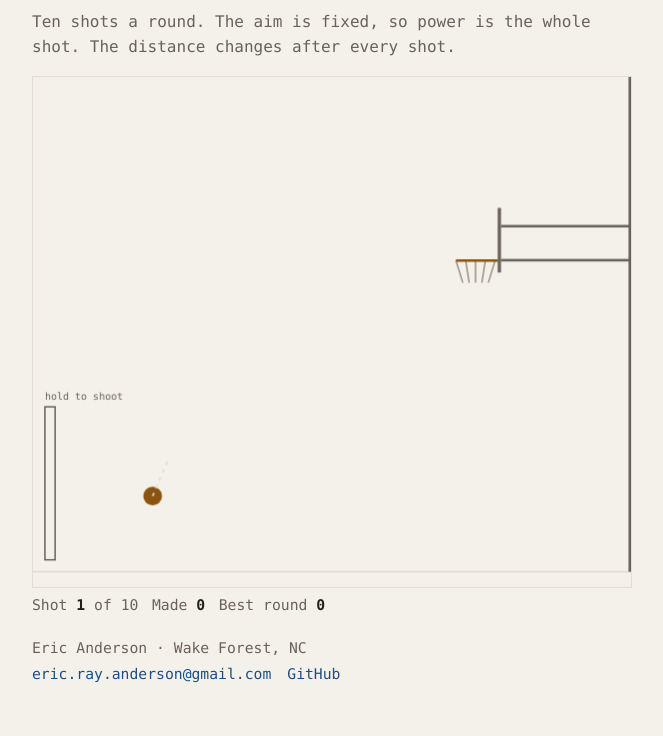
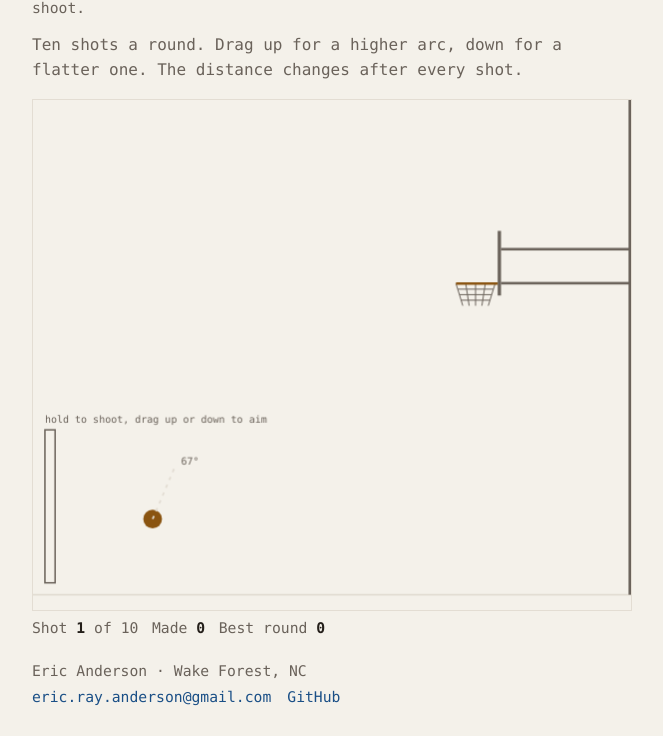
Before and after one commit to ericrayanderson/ericrayanderson.com, a plain HTML site: page basketball.html in a window 1280 px wide. Shown: the part 89-825 px from the top of the page, without its empty margins (308-971 px from the left). Before the commit the page ends 802 px from the top, so only its background shows below. Drawn offline with Linux system fonts and the light colour scheme.

Commit message:
Basketball: drag to set launch angle, rim wobble, reactive net (#19)

```diff
--- a/assets/js/basketball.js
+++ b/assets/js/basketball.js
@@ -9,7 +9,9 @@
   var live = document.getElementById("hoop-live");
 
   var W = 0, H = 0, S = 1;
-  var ANGLE = 58 * Math.PI / 180;
+  var ANGLE = 58 * Math.PI / 180, minDeg = 35, maxDeg = 70, defDeg = 55, userDeg = null, spread = 0.38, center = 0.55, dragY = 0, dragDeg = 55;
+  var wob = { y: 0, v: 0 };
+  var net = [];
   var decidedAt = 0, made = 0, shots = 0, best = 0, totalMade = 0, ROUND = 10, roundEndAt = 0, rimTouch = 0;
   var hoopN = { x: 0.74, y: 0.36 };
   var ballStart = { nx: 0.2, ny: 0.84 };
@@ -17,7 +19,7 @@
   var state = "ready"; // ready, holding, flying, done
   var holdStart = 0, power = 0, vMin = 0, vMax = 0;
   var flightTime = 0, scored = false, lastMsg = "", msgUntil = 0;
-  window.__hoops = { get made() { return totalMade; }, get roundMade() { return made; }, get shots() { return shots; }, get best() { return best; }, get mode() { return state; }, place: function (b, h) { ballStart = b; hoopN = h; resetBall(); }, debugBall: function (x, y, vx, vy) { decidedAt = 0; rimTouch = 0; ball.x = x; ball.y = y; ball.vx = vx; ball.vy = vy; state = "flying"; flightTime = 0; scored = false; }, geo: function () { return geo(); }, newHoop: function () { newHoop(); resetBall(); }, stepOnce: function () { return step(1 / 600); }, spot: function () { return { b: ballStart, h: hoopN }; }, sim: function (p) { this.shoot(p); var n = 0; while (state === "flying" && n < 20000) { n++; if (step(1 / 600)) break; } return [scored, n / 600]; }, shoot: function (p) { if (state === "done") newRound(); state = "holding"; power = p; up({ preventDefault: function () {} }); }, ideal: function () { return idealPower(); }, state: function () { return [state, ball.x, ball.y, W, H, vMin, vMax, ANGLE]; } };
+  window.__hoops = { get made() { return totalMade; }, get roundMade() { return made; }, get shots() { return shots; }, get best() { return best; }, get mode() { return state; }, place: function (b, h) { ballStart = b; hoopN = h; resetBall(); }, debugBall: function (x, y, vx, vy) { decidedAt = 0; rimTouch = 0; ball.x = x; ball.y = y; ball.vx = vx; ball.vy = vy; state = "flying"; flightTime = 0; scored = false; }, geo: function () { return geo(); }, newHoop: function () { newHoop(); resetBall(); }, stepOnce: function () { return step(1 / 600); }, spot: function () { return { b: ballStart, h: hoopN }; }, sim: function (p) { this.shoot(p); var n = 0; while (state === "flying" && n < 20000) { n++; if (step(1 / 600)) break; } return [scored, n / 600]; }, shoot: function (p) { if (state === "done") newRound(); state = "holding"; power = p; up({ preventDefault: function () {} }); }, ideal: function () { return idealPower(); }, setAngle: function (d) { userDeg = d; setAngle(d); return ANGLE * 180 / Math.PI; }, angle: function () { return ANGLE * 180 / Math.PI; }, angleRange: function () { return [minDeg, maxDeg, defDeg]; }, wobble: function () { return wob.y; }, net: function () { return net; }, holdTest: function () { return state; }, state: function () { return [state, ball.x, ball.y, W, H, vMin, vMax, ANGLE]; } };
 
   function colors() {
     var cs = getComputedStyle(document.documentElement);
@@ -58,11 +60,22 @@
     ball.vx = 0; ball.vy = 0;
     var gm = geo();
     var dx = (gm.rimL + gm.rimR) / 2 - ball.x, dy = ball.y - gm.rimY;
-    ANGLE = Math.atan2(3 * dy + 60 * S, dx);
-    ANGLE = Math.min(80 * Math.PI / 180, Math.max(45 * Math.PI / 180, ANGLE));
+    /* lowest angle that still comes down into the rim, highest fixed at 70 */
+    minDeg = Math.max(35, Math.atan2(2.3 * dy, dx) * 180 / Math.PI + 2);
+    maxDeg = Math.max(minDeg, 70);
+    defDeg = clampDeg(Math.atan2(3 * dy + 60 * S, dx) * 180 / Math.PI);
+    spread = 0.32 + Math.random() * 0.12;
+    center = 0.45 + Math.random() * 0.25;
+    setAngle(userDeg == null ? defDeg : userDeg);
+  }
+
+  function clampDeg(d) { return Math.min(maxDeg, Math.max(minDeg, d)); }
+
+  /* the power range follows the angle, so every allowed angle has a power that scores */
+  function setAngle(d) {
+    ANGLE = clampDeg(d) * Math.PI / 180;
+    var gm = geo();
     var ideal = speedFor(aimX(gm), gm.rimY - 2 * S);
-    var spread = 0.32 + Math.random() * 0.12;
-    var center = 0.45 + Math.random() * 0.25;
     vMin = ideal * (1 - spread * center);
     vMax = vMin + ideal * spread;
   }
@@ -80,7 +93,7 @@
     var hx = 0.7 + Math.random() * 0.12;
     var bx = 0.13 + Math.random() * 0.33;
     var dx = (hx - bx) * W;
-    var rise = dx * (0.55 + Math.random() * 0.45);
+    var rise = dx * (0.4 + Math.random() * 0.35);
     rise = Math.max(120 * S, Math.min(rise, (0.84 - 0.24) * H));
     hoopN = { x: hx, y: 0.84 - rise / H };
     ballStart = { nx: bx, ny: 0.84 };
@@ -104,6 +117,7 @@
     e.preventDefault();
     try { canvas.setPointerCapture(e.pointerId); } catch (_) {}
     state = "holding"; holdStart = performance.now(); power = 0;
+    dragY = e.clientY; dragDeg = ANGLE * 180 / Math.PI;
   }
   function up(e) {
     if (state !== "holding") return;
@@ -113,6 +127,13 @@
     state = "flying"; flightTime = 0; scored = false; rimTouch = 0; decidedAt = 0;
   }
   canvas.addEventListener("pointerdown", down);
+  canvas.addEventListener("pointermove", function (e) {
+    if (state !== "holding") return;
+    e.preventDefault();
+    /* drag up for a higher arc, down for a flatter one */
+    userDeg = clampDeg(dragDeg + (dragY - e.clientY) * 0.25);
+    setAngle(userDeg);
+  });
   canvas.addEventListener("pointerup", up);
   canvas.addEventListener("pointercancel", up);
   canvas.addEventListener("contextmenu", function (e) { e.preventDefault(); });
@@ -133,6 +154,35 @@
     return true;
   }
 
+  function kick(speed) { wob.v += Math.min(speed, 900 * S) * 0.12; }
+
+  function netRest(gm) {
+    var pts = [], rows = 4, cols = 5, depth = 26 * S, inset = 8 * S;
+    for (var r = 0; r <= rows; r++) {
+      var f = r / rows, l = gm.rimL + inset * f, w = (gm.rimR - gm.rimL) - 2 * inset * f;
+      for (var c = 0; c < cols; c++) pts.push({ x: l + w * c / (cols - 1), y: gm.rimY + depth * f, r: r });
+    }
+    return pts;
+  }
+
+  /* visual only: net points follow springs to rest and get pushed by the ball */
+  function updateNet(dt) {
+    var gm = geo(), rest = netRest(gm);
+    if (net.length !== rest.length) net = rest.map(function (p) { return { x: p.x, y: p.y, vx: 0, vy: 0 }; });
+    for (var i = 0; i < net.length; i++) {
+      var p = net[i], q = rest[i];
+      if (q.r === 0) { p.x = q.x; p.y = q.y + wob.y; p.vx = p.vy = 0; continue; }
+      p.vx += ((q.x - p.x) * 260 - p.vx * 9) * dt;
+      p.vy += ((q.y + wob.y - p.y) * 260 - p.vy * 9) * dt;
+      var dx = p.x - ball.x, dy = p.y - ball.y, d = Math.hypot(dx, dy), m = ball.r + 1.5 * S;
+      if (state === "flying" && d < m && d > 0) {
+        p.x = ball.x + dx / d * m; p.y = ball.y + dy / d * m;
+        p.vx += ball.vx * 0.35; p.vy += ball.vy * 0.35;
+      }
+      p.x += p.vx * dt; p.y += p.vy * dt;
+    }
+  }
+
   function step(dt) {
     var gm = geo();
     var prevY = ball.y;
@@ -143,6 +193,7 @@
     var hitL = collidePoint(gm.rimL, gm.rimY, 0.5);
     var hitR = collidePoint(gm.rimR, gm.rimY, 0.5);
     if (hitL || hitR) {
+      if (rimTouch === 0) kick(Math.hypot(ball.vx, ball.vy));
       rimTouch += dt;
       /* never rest on the rim: a slow ball sitting on a rim point gets nudged off its top */
       if (rimTouch > 0.2 && Math.hypot(ball.vx, ball.vy) < 120 * S) {
@@ -154,7 +205,7 @@
     } else rimTouch = Math.max(0, rimTouch - dt);
     // backboard
     if (ball.y > gm.boardTop - ball.r && ball.y < gm.boardBot + ball.r && ball.x + ball.r > gm.boardX && ball.x < gm.boardX + 4 * S) {
-      if (ball.vx > 0) { ball.x = gm.boardX - ball.r; ball.vx *= -0.55; ball.vy *= 0.92; }
+      if (ball.vx > 0) { kick(Math.abs(ball.vx) * 0.6); ball.x = gm.boardX - ball.r; ball.vx *= -0.55; ball.vy *= 0.92; }
     }
     // score: center passes down through rim plane between rims
     if (!scored && prevY < gm.rimY && ball.y >= gm.rimY && ball.vy > 0 && ball.x > gm.rimL && ball.x < gm.rimR) {
@@ -196,27 +247,31 @@
     ctx.fillRect(gm.boardX + 4 * S, gm.boardBot - 16 * S, W - gm.boardX - 4 * S, 3 * S);
     ctx.fillRect(W - 3 * S, 0, 3 * S, gm.floor);
     // net
-    ctx.strokeStyle = c.muted; ctx.lineWidth = 1;
-    ctx.beginPath();
-    var nb = gm.rimY + 26 * S, inset = 8 * S;
-    for (var i = 0; i <= 4; i++) {
-      var tx = gm.rimL + (gm.rimR - gm.rimL) * i / 4;
-      var bx = gm.rimL + inset + (gm.rimR - gm.rimL - 2 * inset) * i / 4;
-      ctx.moveTo(tx, gm.rimY); ctx.lineTo(bx, nb);
+    if (net.length) {
+      ctx.strokeStyle = c.muted; ctx.lineWidth = 1;
+      ctx.beginPath();
+      for (var i = 0; i < 5; i++) for (var r = 0; r < 4; r++) {
+        var p0 = net[r * 5 + i], p1 = net[(r + 1) * 5 + i];
+        ctx.moveTo(p0.x, p0.y); ctx.lineTo(p1.x, p1.y);
+        if (i < 4 && r > 0) { var p2 = net[r * 5 + i + 1]; ctx.moveTo(p0.x, p0.y); ctx.lineTo(p2.x, p2.y); }
+      }
+      ctx.stroke();
     }
-    ctx.stroke();
     // ball
     ctx.fillStyle = c.prompt;
     ctx.beginPath(); ctx.arc(ball.x, ball.y, ball.r, 0, Math.PI * 2); ctx.fill();
     // rim drawn over ball
     ctx.strokeStyle = c.prompt; ctx.lineWidth = 3 * S;
-    ctx.beginPath(); ctx.moveTo(gm.rimL, gm.rimY); ctx.lineTo(gm.boardX, gm.rimY); ctx.stroke();
+    ctx.beginPath(); ctx.moveTo(gm.rimL, gm.rimY + wob.y); ctx.lineTo(gm.boardX, gm.rimY + wob.y * 0.3); ctx.stroke();
     // aim hint
     if (state !== "flying") {
       ctx.strokeStyle = c.line; ctx.lineWidth = 2 * S; ctx.setLineDash([4 * S, 6 * S]);
       ctx.beginPath(); ctx.moveTo(ball.x, ball.y);
-      ctx.lineTo(ball.x + Math.cos(ANGLE) * 50 * S, ball.y - Math.sin(ANGLE) * 50 * S); ctx.stroke();
+      ctx.lineTo(ball.x + Math.cos(ANGLE) * 70 * S, ball.y - Math.sin(ANGLE) * 70 * S); ctx.stroke();
       ctx.setLineDash([]);
+      ctx.fillStyle = c.muted; ctx.textAlign = "left";
+      ctx.font = Math.round(12 * S) + "px ui-monospace, SFMono-Regular, Menlo, Consolas, monospace";
+      ctx.fillText(Math.round(ANGLE * 180 / Math.PI) + "\u00b0", ball.x + Math.cos(ANGLE) * 70 * S + 6 * S, ball.y - Math.sin(ANGLE) * 70 * S);
     }
     // power meter
     var mx = 14 * S, mh = Math.min(180 * S, H * 0.4), my = gm.floor - 14 * S - mh, mw = 12 * S;
@@ -229,7 +284,7 @@
     ctx.fillStyle = c.muted;
     ctx.font = Math.round(12 * S) + "px ui-monospace, SFMono-Regular, Menlo, Consolas, monospace";
     ctx.textAlign = "left";
-    if (state === "ready" && shots === 0 && totalMade === 0) ctx.fillText("hold to shoot", mx, my - 8 * S);
+    if (state === "ready" && shots === 0 && totalMade === 0) ctx.fillText("hold to shoot, drag up or down to aim", mx, my - 8 * S);
     if (state === "done") { ctx.textAlign = "center"; ctx.fillText("tap for next round", W / 2, 66 * S); }
     if (now < msgUntil) {
       ctx.fillStyle = c.fg; ctx.textAlign = "center";
@@ -251,6 +306,10 @@
       for (var i = 0; i < n; i++) { if (step(dt / n)) break; }
     }
     if (state === "done" && now - roundEndAt > 2200) newRound();
+    /* damped spring, settles in well under half a second */
+    wob.v += (-wob.y * 900 - wob.v * 32) * dt; wob.y += wob.v * dt;
+    if (Math.abs(wob.y) > 4 * S) wob.y = 4 * S * Math.sign(wob.y);
+    updateNet(dt);
     draw(now);
     requestAnimationFrame(frame);
   }
--- a/basketball.html
+++ b/basketball.html
@@ -28,9 +28,9 @@
     <main id="content" class="page" tabindex="-1">
       <header class="page-header">
         <h1>Basketball</h1>
-        <p class="lede">Press and hold to set power. Release to shoot.</p>
+        <p class="lede">Press and hold to set power. Drag up or down to aim. Release to shoot.</p>
       </header>
-      <p class="support play-note">Ten shots a round. The aim is fixed, so power is the whole shot. The distance changes after every shot.</p>
+      <p class="support play-note">Ten shots a round. Drag up for a higher arc, down for a flatter one. The distance changes after every shot.</p>
 
       <div class="stage" id="hoop-stage">
         <canvas id="hoop-canvas" aria-label="Basketball court. Press and hold anywhere to set power, release to shoot."></canvas>
```
Also changed, not shown: games.html (+1 -1 lines).
